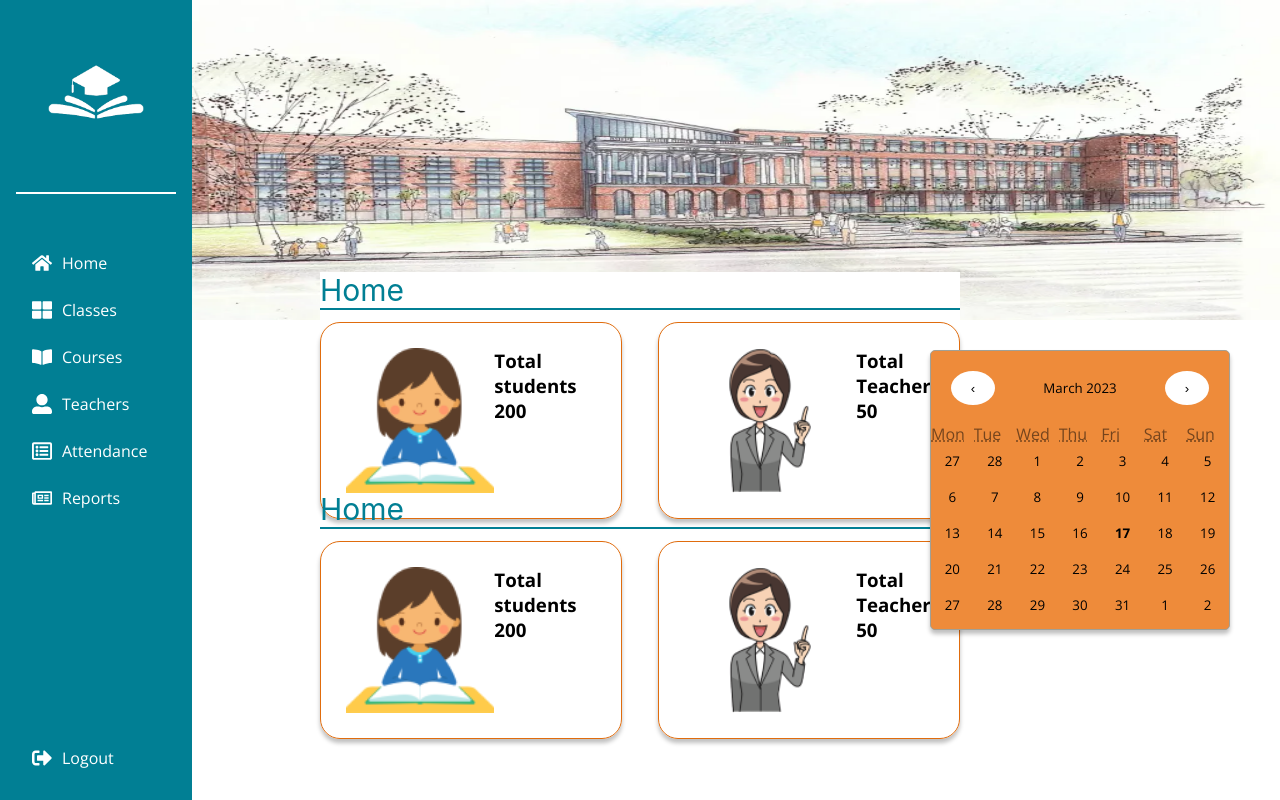
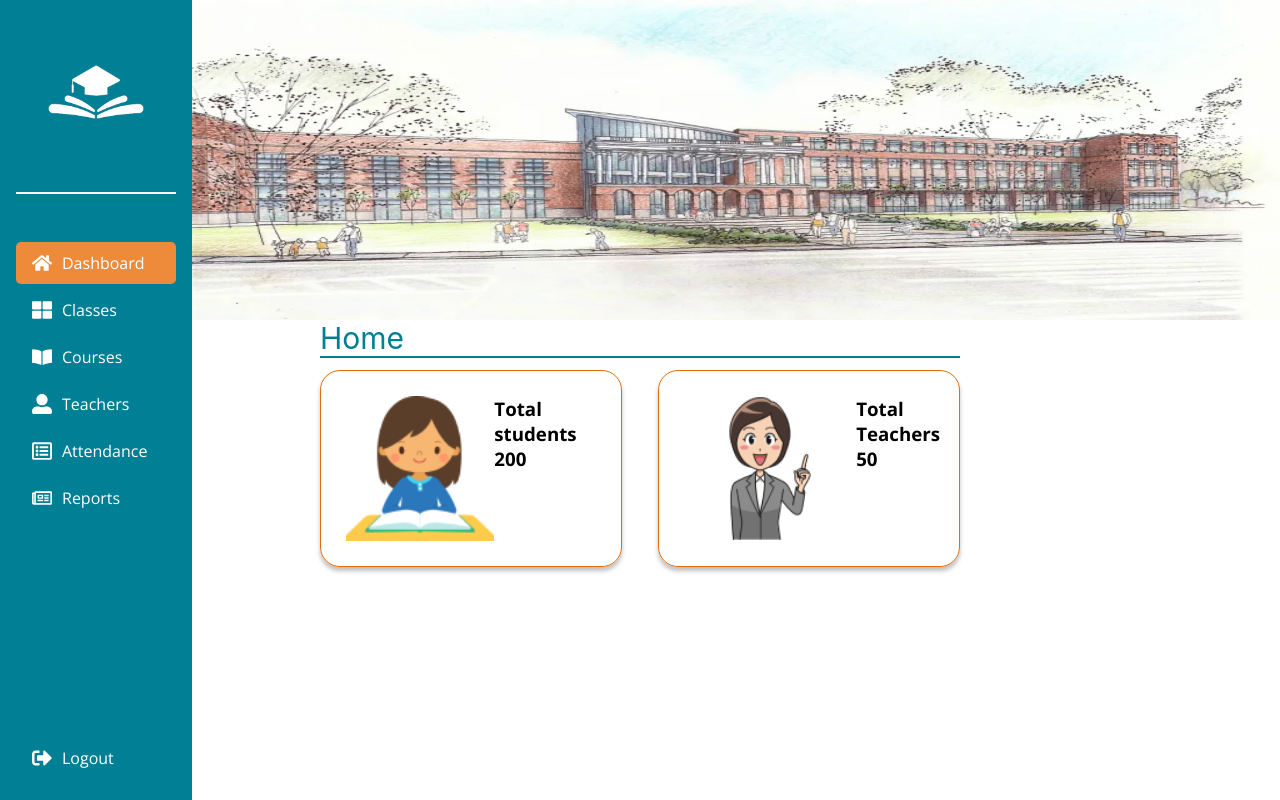
Before and after one commit to maya-atiah/LMS-Project-fronten, a React (Create React App) app: page /Home in a window 1280 px wide. Built offline with nearby package versions, Linux system fonts and the light colour scheme.

Commit message:
dashandcalen

```diff
--- a/src/App.js
+++ b/src/App.js
@@ -19,7 +19,6 @@ function App() {
       <div className="App">
         <Navbar visible={navVisible} show={showNavbar} />
         <Header />
-        <Calender />
         <Routes>
           <Route path="/Home" element={<Home />} />
           <Route path="/Classes" element={<Classes />} />
@@ -28,6 +27,7 @@ function App() {
           <Route path="/Attendance" element={<Attendance />} />
           <Route path="/Reports" element={<Reports />} />
         </Routes>
+        <Calender />
       </div>
     </BrowserRouter>
   );
--- /dev/null
+++ b/src/components/Calender/Calender.css
@@ -0,0 +1,119 @@
+.react-calendar {
+  position: fixed;
+  width: 300px;
+  left: 1396px;
+  top: 354px;
+  background: #ee8b3a;
+  box-shadow: 0px 4px 4px rgba(0, 0, 0, 0.25);
+  border-radius: 10px;
+}
+.react-calendar--doubleView {
+  width: 700px;
+}
+.react-calendar--doubleView .react-calendar__viewContainer {
+  display: flex;
+  margin: -0.5em;
+}
+.react-calendar--doubleView .react-calendar__viewContainer > * {
+  width: 50%;
+  margin: 0.5em;
+}
+.react-calendar,
+.react-calendar *,
+.react-calendar *:before,
+.react-calendar *:after {
+  -moz-box-sizing: border-box;
+  -webkit-box-sizing: border-box;
+  box-sizing: border-box;
+}
+.react-calendar button {
+  margin: 0;
+  border: 0;
+  outline: none;
+}
+.react-calendar button:enabled:hover {
+  cursor: pointer;
+}
+.react-calendar__navigation {
+  display: flex;
+  height: 44px;
+  margin-bottom: 1em;
+}
+.react-calendar__navigation button {
+  min-width: 44px;
+  background: none;
+}
+.react-calendar__navigation button:disabled {
+  background-color: #f0f0f0;
+}
+.react-calendar__navigation button:enabled:hover,
+.react-calendar__navigation button:enabled:focus {
+  background-color: #e6e6e6;
+}
+.react-calendar__month-view__weekdays {
+  text-align: center;
+  text-transform: uppercase;
+  font-weight: bold;
+  font-size: 0.75em;
+}
+.react-calendar__month-view__weekdays__weekday {
+  padding: 0.5em;
+}
+.react-calendar__month-view__weekNumbers .react-calendar__tile {
+  display: flex;
+  align-items: center;
+  justify-content: center;
+  font-size: 0.75em;
+  font-weight: bold;
+}
+.react-calendar__month-view__days__day--weekend {
+  color: #d10000;
+}
+.react-calendar__month-view__days__day--neighboringMonth {
+  color: #757575;
+}
+.react-calendar__year-view .react-calendar__tile,
+.react-calendar__decade-view .react-calendar__tile,
+.react-calendar__century-view .react-calendar__tile {
+  padding: 2em 0.5em;
+}
+.react-calendar__tile {
+  max-width: 100%;
+  padding: 10px 6.6667px;
+  background: none;
+  text-align: center;
+  line-height: 16px;
+}
+.react-calendar__tile:disabled {
+  background-color: #f0f0f0;
+}
+.react-calendar__tile:enabled:hover,
+.react-calendar__tile:enabled:focus {
+  background-color: #e6e6e6;
+}
+.react-calendar__tile--now {
+  background: #ffff76;
+}
+.react-calendar__tile--now:enabled:hover,
+.react-calendar__tile--now:enabled:focus {
+  background: #ffffa9;
+}
+.react-calendar__tile--hasActive {
+  background: #76baff;
+}
+.react-calendar__tile--hasActive:enabled:hover,
+.react-calendar__tile--hasActive:enabled:focus {
+  background: #a9d4ff;
+}
+.react-calendar__tile--active {
+  background: #164e86;
+  color: white;
+  font-weight: 700;
+}
+.react-calendar__tile--active:enabled:hover,
+.react-calendar__tile--active:enabled:focus {
+  background: #1087ff;
+}
+.react-calendar--selectRange .react-calendar__tile--hover {
+  background-color: #e6e6e6;
+}
--- a/src/components/Calender/Calender.jsx
+++ b/src/components/Calender/Calender.jsx
@@ -1,6 +1,6 @@
 import React, { useState } from "react";
 import Calendar from "react-calendar";
-// import "react-calendar/dist/Calendar.css";
+import "./Calender.css";
 
 export default function Calender() {
   const [value, onChange] = useState(new Date());
--- a/src/components/Home/Home.css
+++ b/src/components/Home/Home.css
@@ -1,3 +1,6 @@
+
+
+
 h1 {
   font-family: "Inter";
   font-style: normal;
--- a/src/components/Home/Home.jsx
+++ b/src/components/Home/Home.jsx
@@ -48,11 +48,10 @@ function Home() {
           </div>
         </div>
       </section>
-      <section>
-        <div className="component-container">
-          <h1> Home</h1>
+      {/* <section>
+         <div className="component-container">
           <div className="cards">
-            {cards.map((card, i) => (
+            {cards2.map((card, i) => (
               <div key={i} className="card">
                 <img src={card.img} alt={card.title} />
                 <h3>
@@ -64,7 +63,7 @@ function Home() {
             ))}
           </div>
         </div>
-      </section>
+      </section> */}
     </div>
   );
 }
--- a/src/components/Navbar.js
+++ b/src/components/Navbar.js
@@ -1,14 +1,6 @@
 import React from "react";
-import {
-  FaHome,
-  FaBookOpen,
-  FaThLarge,
-  FaUserAlt,
-  FaSignOutAlt,
-  FaBars,
-  FaRegListAlt,
-  FaRegNewspaper,
-} from "react-icons/fa";
+import { FaHome, FaThLarge, FaBookOpen, FaUserAlt, FaRegListAlt, FaRegNewspaper,FaBars,FaSignOutAlt} from 'react-icons/fa';
+
 import { NavLink } from "react-router-dom";
 import "../style/navbar.css";
 
@@ -18,19 +10,19 @@ function Navbar() {
   return (
     <>
       <div className="mobile-nav">
-        <button className="mobile-nav-btn" >
+        <button className="mobile-nav-btn">
           <FaBars size={24} />
         </button>
       </div>
-      <nav >
-        <div >
+      <nav>
+        <div>
           <NavLink className="logo">
             <img src={require("../assets/Images/logo.png")} alt="logo" />
           </NavLink>
           <div className="links nav-top">
             <NavLink to="/Home" className="nav-link">
               <FaHome size={ICON_SIZE} />
-              <span>Home</span>
+              <span>Dashboard</span>
             </NavLink>
             <NavLink to="/Classes" className="nav-link">
               <FaThLarge size={ICON_SIZE} />
--- a/src/components/components.css
+++ b/src/components/components.css
@@ -5,153 +5,10 @@
   align-items: center;
   background-color: rgb(255, 255, 255);
   margin-left: 20rem;
-  margin-top: -3rem;
   margin-right: 20rem;
   /* set the height of the container to fill the main content area */
 }
-.react-calendar {
-  position: absolute;
-  width: 300px;
-  height: 280px;
-  right: 50px; /* updated property */
-  top: 350px;
-  background: #ee8b3a;
-  border: 1px solid #a0a096;
-  font-family: Arial, Helvetica, sans-serif;
-  line-height: 1.125em;
-  box-shadow: 0px 4px 4px rgba(0, 0, 0, 0.25);
-  border-radius: 5px;
-}
-#root > div > div:nth-child(4) > div > div.react-calendar__navigation > button.react-calendar__navigation__arrow.react-calendar__navigation__prev-button{
-  background:white;
-  border-radius: 50%;
-}
-#root > div > div:nth-child(4) > div > div.react-calendar__navigation > button.react-calendar__navigation__arrow.react-calendar__navigation__next-button{
-  background:white;
-  border-radius: 50%;
-}
-#root
-  > div
-  > div:nth-child(4)
-  > div
-  > div.react-calendar__navigation
-  > button.react-calendar__navigation__arrow.react-calendar__navigation__prev2-button {
-  display: none;
-}
-#root
-  > div
-  > div:nth-child(4)
-  > div
-  > div.react-calendar__navigation
-  > button.react-calendar__navigation__arrow.react-calendar__navigation__next2-button {
-  display: none;
-}
 
-#root > div > div:nth-child(4) > div > div.react-calendar__viewContainer > div > div > div > div.react-calendar__month-view__weekdays > div:nth-child(1) > abbr{
-  opacity: 0.5;
-}
-#root > div > div:nth-child(4) > div > div.react-calendar__viewContainer > div > div > div > div.react-calendar__month-view__weekdays > div:nth-child(2) > abbr{
-  opacity: 0.5;
-}
-#root > div > div:nth-child(4) > div > div.react-calendar__viewContainer > div > div > div > div.react-calendar__month-view__weekdays > div:nth-child(3) > abbr{
-  opacity: 0.5;
-}
-#root > div > div:nth-child(4) > div > div.react-calendar__viewContainer > div > div > div > div.react-calendar__month-view__weekdays > div:nth-child(4) > abbr{
-  opacity: 0.5;
-}
-#root > div > div:nth-child(4) > div > div.react-calendar__viewContainer > div > div > div > div.react-calendar__month-view__weekdays > div:nth-child(5) > abbr{
-  opacity: 0.5;
-}
-#root > div > div:nth-child(4) > div > div.react-calendar__viewContainer > div > div > div > div.react-calendar__month-view__weekdays > div:nth-child(6) > abbr{
-  opacity: 0.5;
-}
-#root > div > div:nth-child(4) > div > div.react-calendar__viewContainer > div > div > div > div.react-calendar__month-view__weekdays > div:nth-child(7) > abbr{
-  opacity: 0.5;
-}
-.react-calendar--doubleView {
-  width: 700px;
-}
-.react-calendar--doubleView .react-calendar__viewContainer {
-  display: flex;
-  flex-direction: end;
-  margin: -0.5em;
-}
-.react-calendar--doubleView .react-calendar__viewContainer > * {
-  width: 50%;
-  margin: 0.5em;
-}
-.react-calendar,
-.react-calendar *,
-.react-calendar *:before,
-.react-calendar *:after {
-  -moz-box-sizing: border-box;
-  -webkit-box-sizing: border-box;
-  box-sizing: border-box;
-}
-.react-calendar button {
-  margin: 0;
-  border: 0;
-  outline: none;
-}
-.react-calendar button:enabled:hover {
-  cursor: pointer;
-}
-.react-calendar__navigation {
-  display: flex;
-  height: 34px;
-  margin: 20px 20px;
-}
-.react-calendar__navigation button {
-  min-width: 44px;
-  background: none;
-}
-
-.react-calendar_month-view_weekdays {
-  text-align: center;
-  text-transform: uppercase;
-  font-weight: bold;
-}
-.react-calendar_month-viewweekdays_weekday {
-  padding: 0.5em;
-
-}
-.react-calendar_month-viewweekNumbers .react-calendar_tile {
-  display: flex;
-  align-items: center;
-  justify-content: center;
-  font-size: 0.75em;
-  font-weight: bold;
-
-}
-
-.react-calendar_month-viewdays_day--neighboringMonth {
-  color: #6b6666;
-}
-.react-calendar_year-view .react-calendar_tile,
-.react-calendar_decade-view .react-calendar_tile,
-.react-calendar_century-view .react-calendar_tile {
-  padding: 2em 0.5em;
-}
-
-.react-calendar__tile {
-  max-width: 100%;
-  padding: 10px 6.6667px;
-  background: none;
-  text-align: center;
-  line-height: 16px;
-
-}
-
-.react-calendar__tile:enabled:hover,
-.react-calendar__tile:enabled:focus {
-  background-color: gray;
-}
-
-.react-calendar__tile--active {
-  font-weight: bold;
-  color: rgb(0, 0, 0);
-
-}
 
 @media (max-width: 900px) {
   .react-calendar {
--- a/src/style/navbar.css
+++ b/src/style/navbar.css
@@ -1,5 +1,5 @@
 nav {
-  position: absolute;
+  position: fixed;
   top: 0;
   left: 0;
   display: flex;
@@ -40,9 +40,13 @@ nav {
 }
 
 .nav-link:hover {
-  background-color: #afb4ff;
+  background-color: rgb(122, 120, 119);
   color: #4e4e4e;
 }
+.nav-link.active {
+  background-color: #ee8b3a;
+}
+
 
 .nav-link span {
   margin-left: 10px;
```
